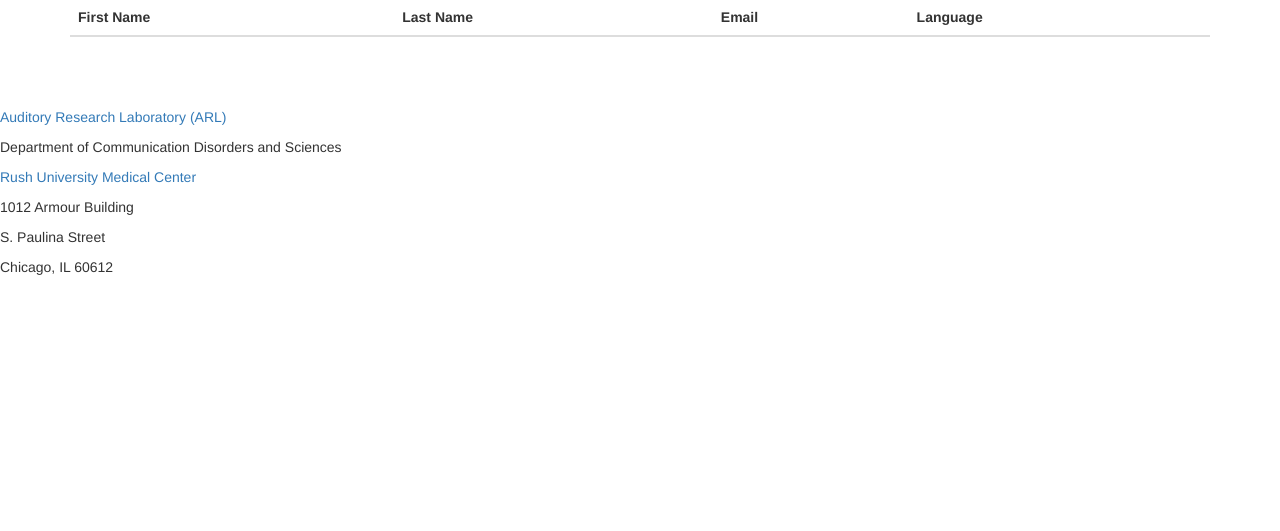
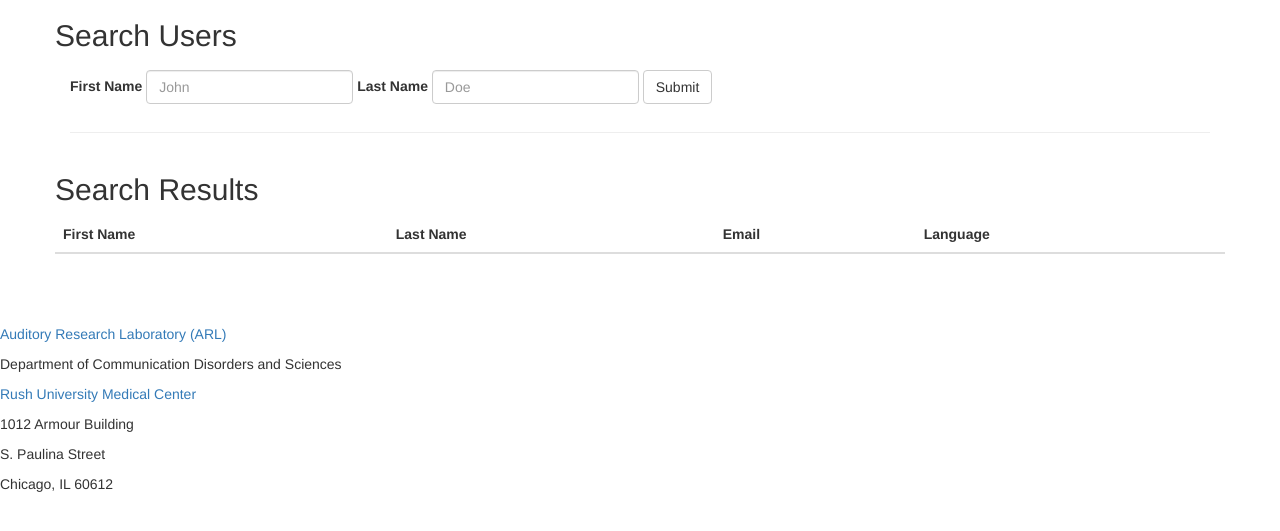
Before and after one commit to azhyur/website-project, a PHP site: page /admin/index.php in a window 1280 px wide. Shown: the part 51-582 px from the top of the page. Run offline with PHP 8.4, Linux system fonts and the light colour scheme; the visitor is signed in with stand-in values (Sample User, id 1); lists and menus that the app fills with data are empty.

Commit message:
added search users to admin - close #27

```diff
--- a/public_html/admin/index.php
+++ b/public_html/admin/index.php
@@ -1,24 +1,36 @@
 <?php
+    // verify admin
     require 'verify_user.php';
-
     if(!AdminVerify::isAdmin()) {
         header("location: login.php");
         exit();
     }
-?>
-<?php
+
+    $current = 'home';
+
     require '../shared/header-tier1.php';
-?>
-<body>
-
-<?php
-    $current = 'home';
+    echo "<body>";
     require 'nav.php';
 ?>
 
-
-
     <div class="container">
+        <div class="row">
+            <h2>Search Users</h2>
+            <form id="searchForm" class="navbar-form navbar-left" role="search">
+                <div class="form-group">
+                    <label for="first-name">First Name</label>
+                    <input type="text" name="first-name" class="form-control" placeholder="John">
+                </div>
+                <div class="form-group">
+                    <label for="last-name">Last Name</label>
+                    <input type="text" name="last-name" class="form-control" placeholder="Doe">
+                </div>
+                <button type="submit" class="btn btn-default">Submit</button>
+            </form>
+        </div>
+        <hr>
+        <div class="row">
+            <h2>Search Results</h2>
             <table class="table table-striped">
                 <thead>
                     <tr>
@@ -28,26 +40,11 @@
                         <th>Language</th>
                     </tr>
                 </thead>
-            <tbody>
-<?php
-
-            $con = mysqli_connect("localhost", "root", "", "auditory_training");
-
-            if (mysqli_connect_errno()) {
-                echo "Failed to connect to MySQL: " . mysqli_connect_error();
-            }
-
-            $result = mysqli_query($con, "SELECT * FROM users WHERE role = 'client'");
-
-	        while($row = mysqli_fetch_array($result)){
-                echo "<tr><td>" . $row['firstname'] . "</td><td>" . $row['lastname'] . "</td><td><a href=\"users.php?id=" . $row['id'] . "\">" . $row['email'] . "</a></td><td>" . $row['language'] . "</td></tr>";
-            }
-
-?>
-            <tbody>
+                <tbody id="searchResults">
+                </tbody>
             </table>
         </div>
-
+    </div>
 
 <?php
     require '../shared/footer.php';
@@ -61,6 +58,31 @@
 
     <!-- Bootstrap Core JavaScript -->
     <script src="../js/bootstrap.min.js"></script>
+    <script>
+
+    $("#searchForm").submit(function(event) {
+        // prevent default form post
+        event.preventDefault();
+
+        // get form data
+        var $form = $(this);
+        var firstName = $form.find("input[name='first-name']").val();
+        var lastName = $form.find("input[name='last-name']").val();
+        var url = "user_lookup.php";
+
+        // post the data
+        var posting = $.post(url,{first_name : firstName, last_name : lastName});
+
+        // display the results
+        posting.done(function(data) {
+
+            var content = $(data);
+            $("#searchResults").empty().append(content);
+        });
+
+    });
+
+    </script>
 
 </body>
 
```
Also changed, not shown: public_html/admin/user_lookup.php (+31 -0 lines). Lines whose indentation alone changed are shown as unchanged.
